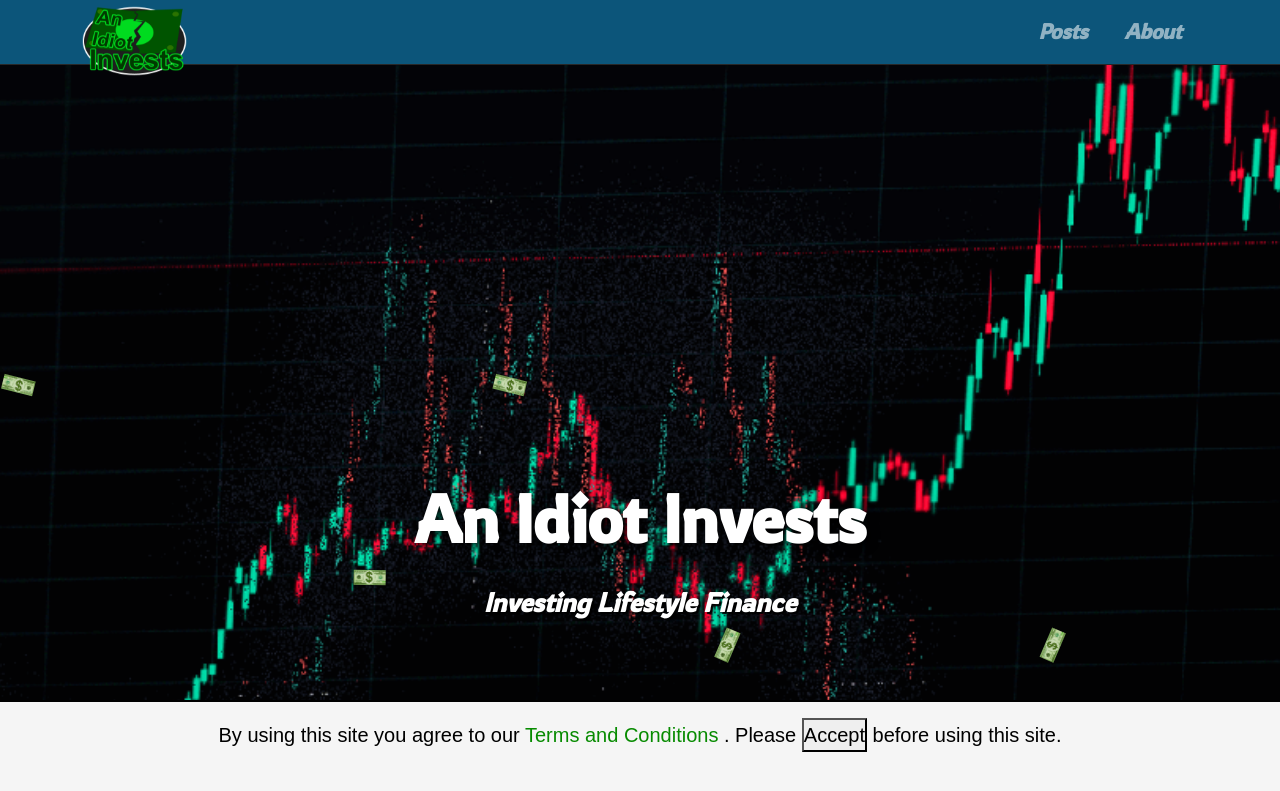
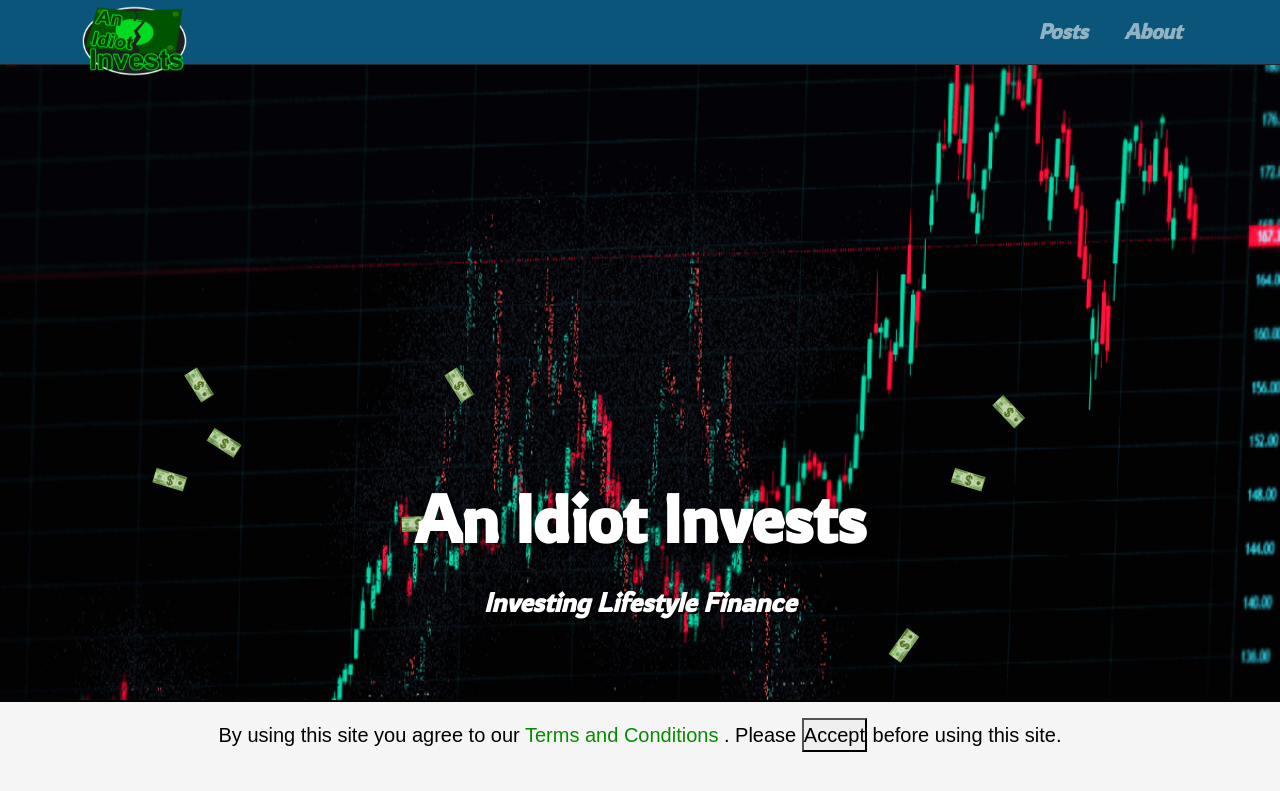
Before and after one commit to AnIdiotInvests/anidiotinvests.github.io, a Jekyll site: the page built from index.md, in a window 1280 px wide and 900 px high. Shown: the top 791 px of the window. Built offline with Jekyll 4.4.1, drawn with Linux system fonts in a browser that asks for light colours.

Commit message:
attempting to fix vh bug

```diff
--- a/_includes/page-header.html
+++ b/_includes/page-header.html
@@ -1,4 +1,5 @@
 <header class="posts-header no-select-txt" id="posts-home-header-id">
+    <img src="/assets/img/primary/graph-contrast.png">
     <div class="test-ani-container">
         <div class="test-ani"></div>
         <div class="test-ani"></div>
--- a/css/posts.css
+++ b/css/posts.css
@@ -75,15 +75,22 @@
     height: 100vh;
     max-height: 1000px;
     min-height: 400px;
-    background: url('../assets/img/primary/graph-contrast.png') no-repeat;
+    /* background: url('../assets/img/primary/graph-contrast.png') no-repeat; */
 
     position: relative;
-    text-align: center;
+    /* text-align: center; */
 
-    background-attachment: fixed;
+    /* background-attachment: fixed;
     background-position: center;
     background-repeat: no-repeat;
-    background-size: cover;
+    background-size: cover; */
+}
+
+.posts-header img {
+    z-index: -1;
+    height: 100%;
+    width: 100%;
+    position: absolute;
 }
 
 .posts-header-title {
--- a/css/styles.scss
+++ b/css/styles.scss
@@ -11,10 +11,6 @@
 html {
   height: 100vh;
   overflow-y: scroll;
-}
-
-body {
-  height: 100vh;
 }
 
 h1, h2, h3, h4, h5, h6 {
```
